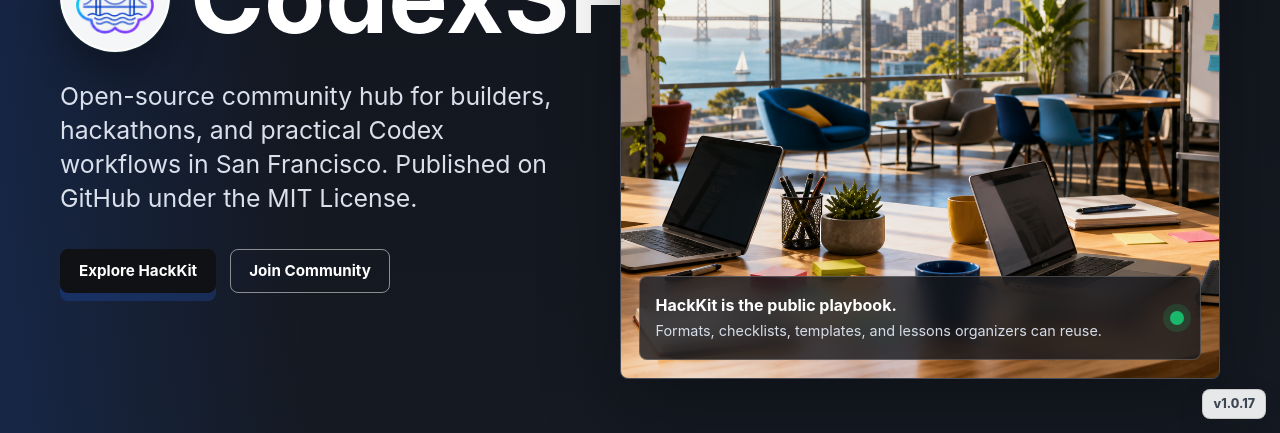
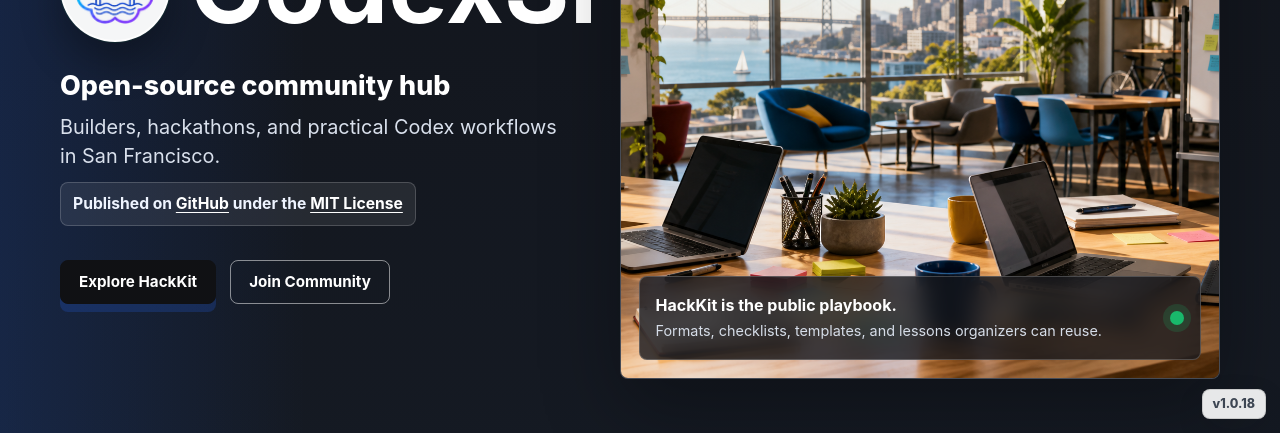
Before and after one commit to TatianaSF/codexsf-site, a Next.js app: page / in a window 1280 px wide. Shown: the part 367-800 px from the top of the page. Built offline with nearby package versions, Linux system fonts and the light colour scheme; no server answers.

Commit message:
Format homepage hero copy

```diff
--- a/app/globals.css
+++ b/app/globals.css
@@ -338,11 +338,50 @@
 }
 
 .hero-copy {
-  max-width: 660px;
+  display: grid;
+  gap: 12px;
+  max-width: 720px;
   margin: 28px 0 0;
   color: #d9e0ec;
-  font-size: clamp(1.18rem, 2vw, 1.55rem);
-  line-height: 1.36;
+}
+
+.hero-copy-kicker {
+  color: #fff;
+  font-size: clamp(1.28rem, 2.1vw, 1.72rem);
+  font-weight: 850;
+  line-height: 1.15;
+}
+
+.hero-copy-main {
+  max-width: 680px;
+  color: #d9e0ec;
+  font-size: clamp(1.08rem, 1.55vw, 1.32rem);
+  line-height: 1.45;
+}
+
+.hero-copy-meta {
+  display: block;
+  width: fit-content;
+  max-width: 100%;
+  padding: 10px 12px;
+  border: 1px solid rgba(255, 255, 255, 0.18);
+  border-radius: 8px;
+  background: rgba(255, 255, 255, 0.08);
+  color: #eef4ff;
+  font-size: 0.98rem;
+  font-weight: 720;
+  line-height: 1.35;
+}
+
+.hero-copy-meta a {
+  color: #fff;
+  text-decoration-line: underline;
+  text-decoration-thickness: 0.08em;
+  text-underline-offset: 0.18em;
+}
+
+.hero-copy-meta a:hover {
+  color: #d8e5ff;
 }
 
 .hero-actions,
@@ -1077,6 +1116,25 @@
     width: 58px;
   }
 
+  .hero-copy {
+    gap: 10px;
+    margin-top: 22px;
+  }
+
+  .hero-copy-kicker {
+    font-size: 1.2rem;
+  }
+
+  .hero-copy-main {
+    font-size: 1rem;
+  }
+
+  .hero-copy-meta {
+    width: 100%;
+    padding: 10px;
+    font-size: 0.92rem;
+  }
+
   .open-source-copy h2 {
     max-width: 100%;
     font-size: 2.05rem;
--- a/app/page.tsx
+++ b/app/page.tsx
@@ -5,7 +5,8 @@
 import {
   createPageMetadata,
   GITHUB_REPO_URL,
-  OPEN_SOURCE_GITHUB_IMAGE
+  OPEN_SOURCE_GITHUB_IMAGE,
+  PROJECT_LICENSE_URL
 } from "@/lib/seo";
 
 export const metadata = createPageMetadata({
@@ -39,11 +40,27 @@
               </span>
               <span>CodexSF</span>
             </h1>
-            <p className="hero-copy">
-              Open-source community hub for builders, hackathons, and practical
-              Codex workflows in San Francisco. Published on GitHub under the
-              MIT License.
-            </p>
+            <div className="hero-copy" aria-label="CodexSF project summary">
+              <span className="hero-copy-kicker">Open-source community hub</span>
+              <span className="hero-copy-main">
+                Builders, hackathons, and practical Codex workflows in San
+                Francisco.
+              </span>
+              <span className="hero-copy-meta">
+                Published on{" "}
+                <a href={GITHUB_REPO_URL} rel="noopener noreferrer" target="_blank">
+                  GitHub
+                </a>{" "}
+                under the{" "}
+                <a
+                  href={PROJECT_LICENSE_URL}
+                  rel="noopener noreferrer"
+                  target="_blank"
+                >
+                  MIT License
+                </a>
+              </span>
+            </div>
             <div className="hero-actions">
               <Link className="button primary" href="/hackkit">
                 Explore HackKit
--- a/lib/siteVersion.ts
+++ b/lib/siteVersion.ts
@@ -1,6 +1,12 @@
-export const CURRENT_VERSION = "v1.0.17";
+export const CURRENT_VERSION = "v1.0.18";
 
 export const VERSION_LOG = [
+  {
+    version: "v1.0.18",
+    date: "2026-06-28",
+    description:
+      "Formatted the homepage hero copy with stronger typography, open-source emphasis, and direct GitHub and MIT License links."
+  },
   {
     version: "v1.0.17",
     date: "2026-06-28",
```
